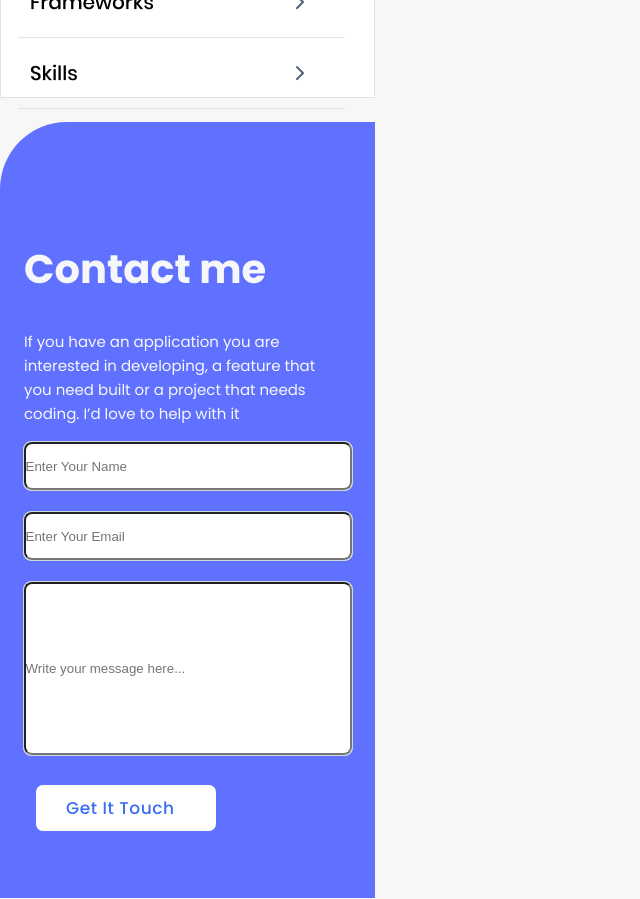
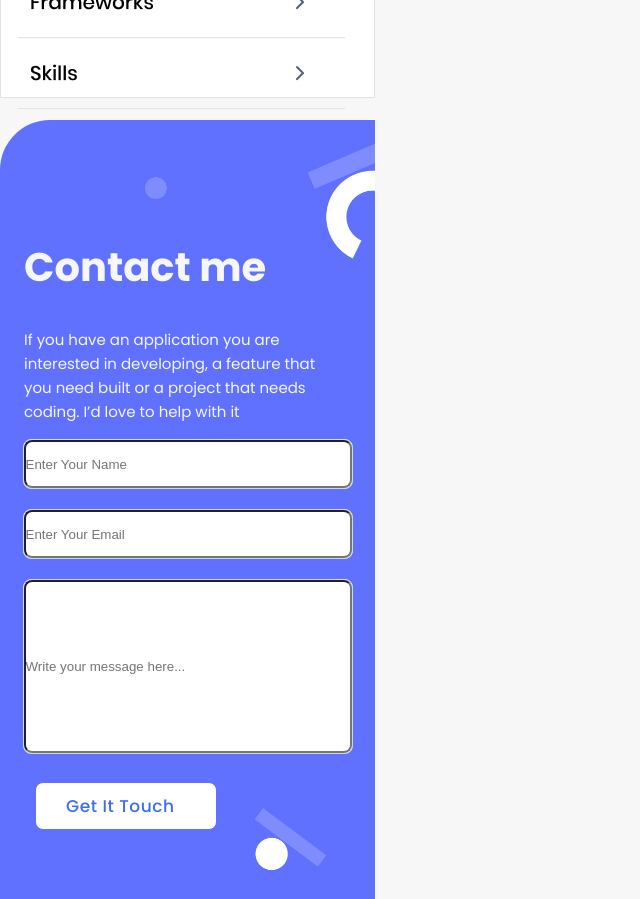
Before and after one commit to DamenaM/Portofolio, a website: page index.html in a window 1280 px wide. Shown: the part 4020-4919 px from the top of the page, without its empty margins (0-640 px from the left). Drawn offline with Linux system fonts and the light colour scheme.

Commit message:
adding formspree link

```diff
--- a/index.html
+++ b/index.html
@@ -139,12 +139,12 @@
   <section class="Workssection">
     <div class="cardBack2">
 
-        <div >
+    <div >
         <h2  class="tonic4" >About Myself </h2>
-    <p class="section1"> Hello I’m a software developer! I can help you build a product ,
+         <p class="section1"> Hello I’m a software developer! I can help you build a product ,
         feature or website Look through some of my work and experience! If you like what you see
         and have a project you need coded, don’t hestiate to contact me. </p>
-</div>
+    </div>
 <div class = "social-section">
     <h4 class="connectmywork"> LET’S CONNECT</h4>
     <ul class="social-icons-mywork">
@@ -172,8 +172,9 @@
   </div>
   </section>
   <section class="Workssection">
-    <form action="https://formspree.io/f/{form_id}" method="post" class="cardcontact">
-        <div >
+    <form action="https://formspree.io/f/mwkzayzq" method="post" class="cardcontact">
+
+        <div class="background1">
             <h2  class="contactme" >Contact me </h2>
         <p class="sectioncontact"> If you have an application you are interested
             in developing, a feature that you need built or a project that
--- a/style.css
+++ b/style.css
@@ -148,18 +148,26 @@ body {
 }
 
 .cardcontact {
-  margin-top: 24px;
+  margin-top: 22px;
+  background-size: 230px;
+  background-position: right;
+  background-image: url('./image/contact\ form\ 05.png');
+  background-repeat: no-repeat;
   box-sizing: border-box;
   display: flex;
   flex-direction: column;
   align-items: center;
   padding: 16px;
   width: 375px;
-  height: 776px;
-  background: #6070ff;
-  border-top-left-radius: 67px;
-}
+  height: 779px;
+  border: 0 solid #bbbcc0;
+  background-color: #6070ff;
+  border-top-left-radius: 50px;
+ }
+ .background1 {
 
+
+ }
 .card1 {
   width: 295px;
   height: 220px;
```
Also changed, not shown: image/contact form 05.png (added).
